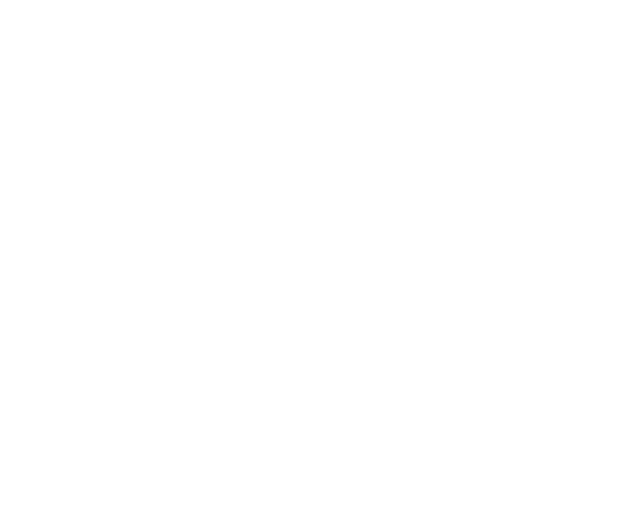
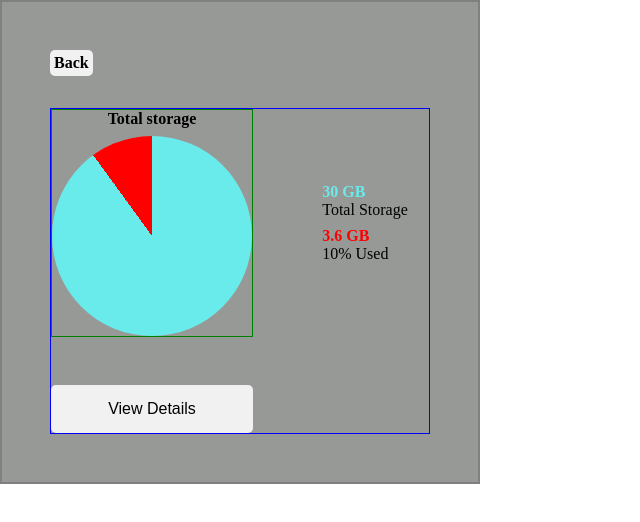
Before and after one commit to bowen-anth/storage-plans, a plain HTML site: page index.html in a window 1280 px wide. Shown: the whole page, without its empty margins (0-640 px from the left). Drawn offline with Linux system fonts and the light colour scheme.

Commit message:
left side rought draft

```diff
--- a/app.css
+++ b/app.css
@@ -3,3 +3,80 @@
     padding: 0;
     box-sizing: border-box;
 }
+
+.pie {
+    width: 200px;
+    height: 200px;
+    background-image: conic-gradient(#69ebeb 90%, red 90%);
+    border-radius: 50%;
+  }
+
+.total-storage-container {
+    border: 2px solid gray;
+    width: 30rem;
+    padding: 3rem;
+    background-color: rgb(151, 153, 151);
+}
+
+.total-storage-label-container {
+    margin: 0 auto;
+    text-align: center;
+    border: 1px solid green;
+    font-weight: bold;
+}
+
+.previous {
+    background-color: #f1f1f1;
+    color: black;
+    border-radius: 5px;
+    margin: auto;
+    margin-bottom: 2em;
+    text-decoration: none;
+    display: inline-block;
+    font-size: 1em;
+    padding: 4px;
+    font-weight: bold;
+  }
+
+  .previous:hover {
+    background-color: #ddd;
+    color: black;
+  }
+
+.data-used-container {
+    display: grid;
+    grid-template-columns: 1fr 1fr;
+    gap: 3em;
+    border: 1px solid blue;
+}
+
+.data-details-container {
+    margin: auto;
+}
+
+.total-data-p,
+.data-used-p {
+    font-weight: bold;
+}
+
+.total-data-p {
+    color:#69ebeb;
+}
+
+.total-storage-p {
+    margin-bottom: .5em;
+}
+
+.data-used-p {
+    margin-top: .5em;
+    color: red;
+}
+
+.view-details-btn {
+    border: none;
+    height: 3em;
+    border-radius: 5px;
+    background-color:#f1f1f1;
+    font-size: 1em;
+    cursor: pointer;
+}
--- a/app.js
+++ b/app.js
@@ -0,0 +1 @@
+console.log('test')
--- a/index.html
+++ b/index.html
@@ -7,7 +7,26 @@
     <title>Storage Plans</title>
 </head>
 <body>
+    <div class="main-container">
+        <div class="total-storage-container">
+            <a href="#" class="previous">Back</a>
+            <div class="data-used-container">
 
+                <div class="total-storage-label-container">
+                    <p class="total-storage-p">Total storage</p>
+                    <div class="pie"></div>
+                </div>
+
+                <div  class="data-details-container">
+                    <p class="total-data-p">30 GB</p>
+                    <p class="total-storage-p">Total Storage</p>
+                    <p class="data-used-p">3.6 GB</p>
+                    <p class="percent-used-p">10% Used</p>
+                </div>
+                <button class="view-details-btn">View Details</button>
+            </div>
+        </div>
+    </div>
 </body>
 <script src="app.js"></script>
 </html>
```
